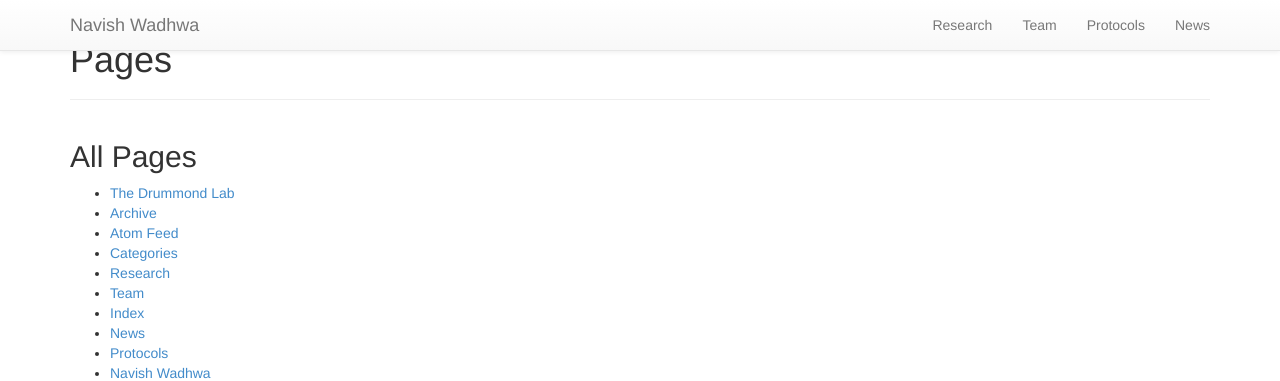
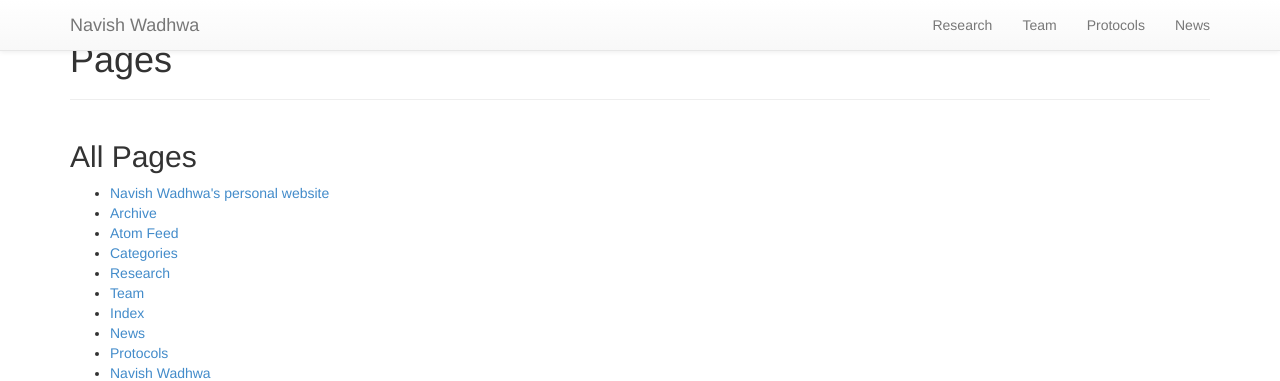
Before and after one commit to navishwadhwa/navishwadhwa.github.io, a Jekyll site: the page built from pages.html, in a window 1280 px wide. Shown: the top 381 px of the page. Built offline with Jekyll 4.4.1, drawn with Linux system fonts in a browser that asks for light colours; nearby versions of some CDN libraries.

Commit message:
update about page title

```diff
--- a/about.html
+++ b/about.html
@@ -1,6 +1,6 @@
 ---
 layout: default
-title: The Drummond Lab
+title: Navish Wadhwa's personal website
 categories:
  - home
 ---
```
